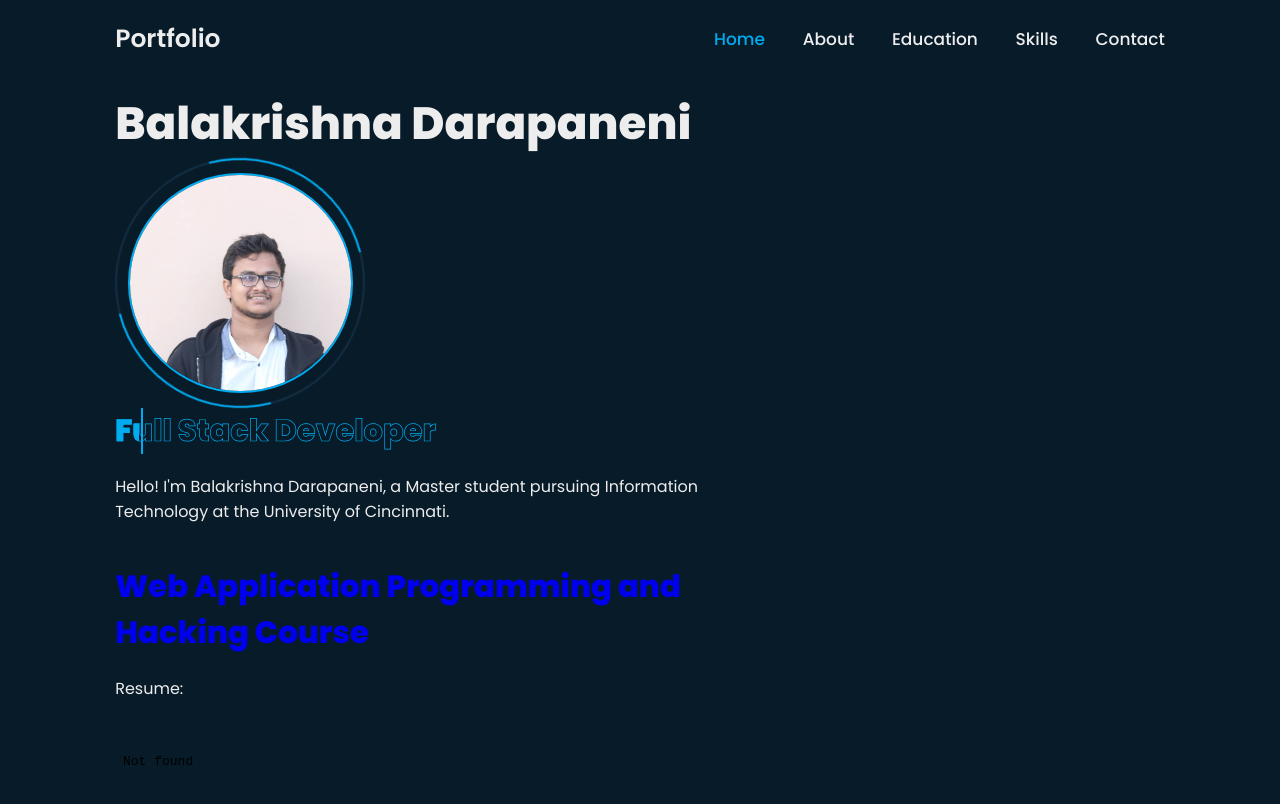
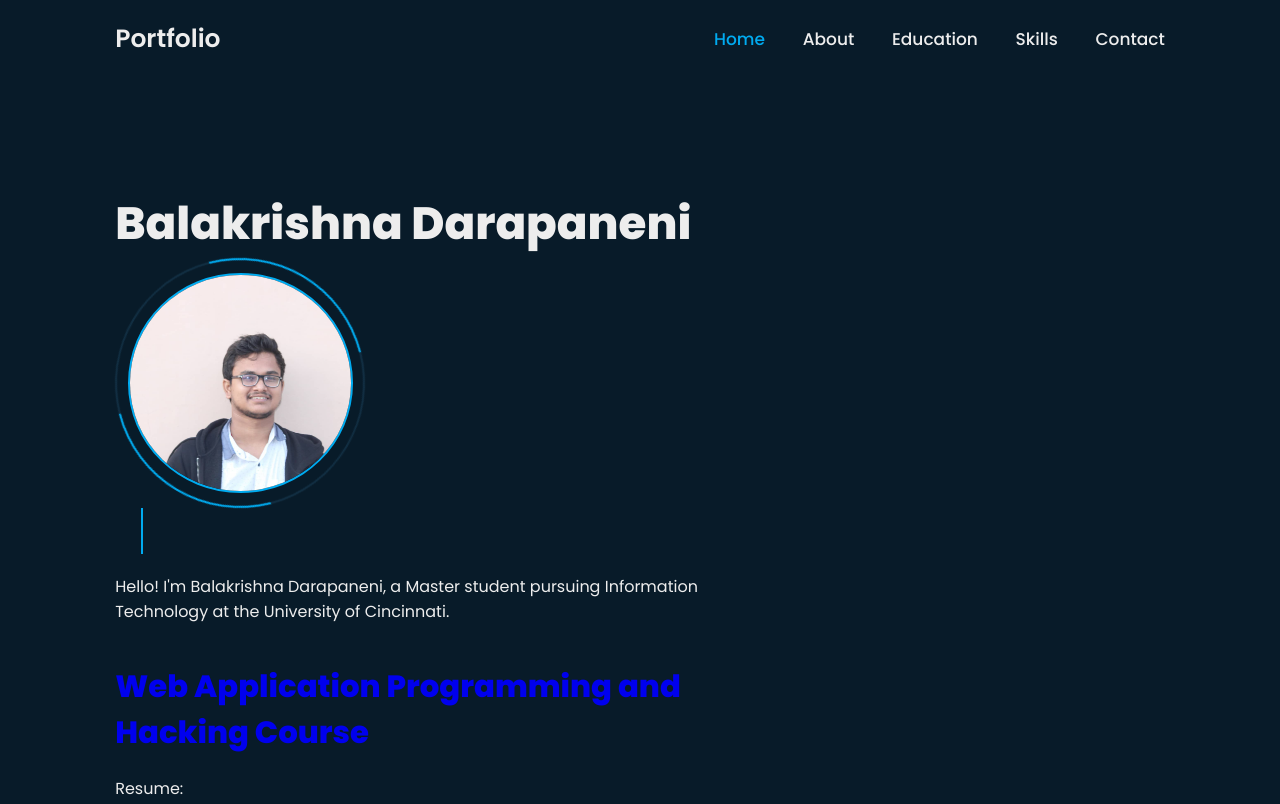
Before and after one commit to Balakrishna-73/Balakrishna-73.github.io, a plain HTML site: page index.html in a window 1280 px wide. Shown: the top 804 px of the page. Drawn offline with nearby package versions, Linux system fonts and the light colour scheme.

Commit message:
Update style.css

```diff
--- a/style.css
+++ b/style.css
@@ -83,15 +83,6 @@ section {
     padding: 10rem 9% 2rem;
 }
 
-.home {
-    display: flex;
-    align-items: center;
-    padding: 0 9%;
-
-    background-size: cover;
-    background-position: center;
-    position:relative;
-}
 
 .home-content {
     max-width: 60rem;
@@ -126,11 +117,7 @@ section {
     font-size: 3.05rem;
     font-weight: 700;
     color: transparent;
-    -webkit-text-stroke: .7px var(--main-color);
-    background-image: linear-gradient(var(--main-color), var(--main-color));
-    background-repeat: no-repeat;
-    -webkit-background-clip: text;
-    background-position: -33rem 0;
+
 }
 
 .home.show-animate .home-content .text-animate h3 {
```
